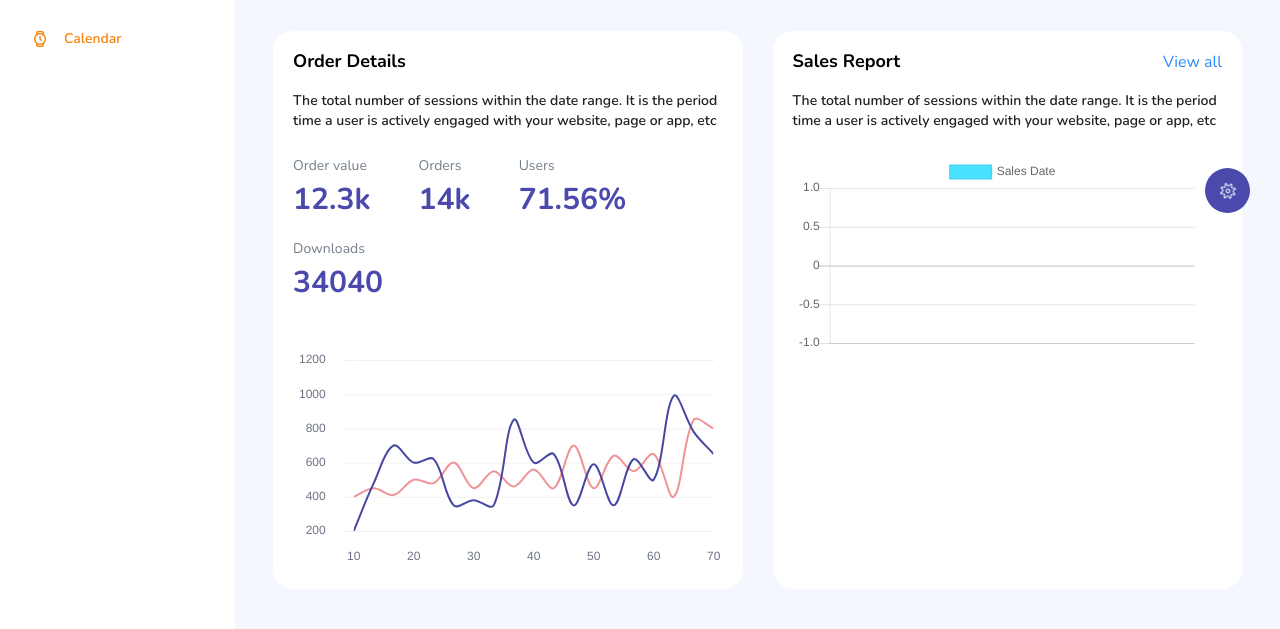
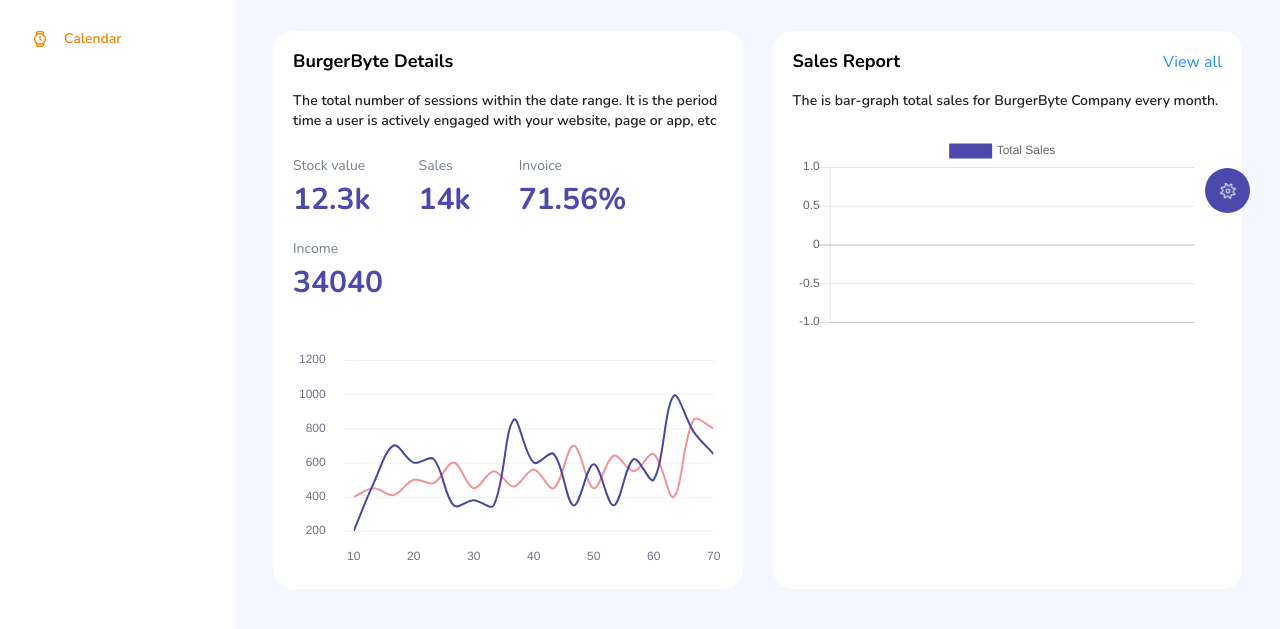
Before and after one commit to KingBard77/KitaFund, a PHP site: page /Adminstrator/DashBoard.php in a window 1280 px wide. Shown: the part 547-1176 px from the top of the page. Run offline with PHP 8.4, Linux system fonts and the light colour scheme; the visitor is signed in with stand-in values (Sample User, id 1); data that the repository does not hold is empty; style sheets or scripts are compiled from the project's sources.

Commit message:
BurgerByte

```diff
--- a/Adminstrator/DashBoard.php
+++ b/Adminstrator/DashBoard.php
@@ -149,24 +149,24 @@ $employee_num = mysqli_num_rows($employee);
             <div class="col-md-6 grid-margin stretch-card">
                 <div class="card">
                     <div class="card-body">
-                        <p class="card-title">Order Details</p>
+                        <p class="card-title">BurgerByte Details</p>
                         <p class="font-weight-500">The total number of sessions within the date range. It is the period
                             time a user is actively engaged with your website, page or app, etc</p>
                         <div class="d-flex flex-wrap mb-5">
                             <div class="mr-5 mt-3">
-                                <p class="text-muted">Order value</p>
+                                <p class="text-muted">Stock value</p>
                                 <h3 class="text-primary fs-30 font-weight-medium">12.3k</h3>
                             </div>
                             <div class="mr-5 mt-3">
-                                <p class="text-muted">Orders</p>
+                                <p class="text-muted">Sales</p>
                                 <h3 class="text-primary fs-30 font-weight-medium">14k</h3>
                             </div>
                             <div class="mr-5 mt-3">
-                                <p class="text-muted">Users</p>
+                                <p class="text-muted">Invoice</p>
                                 <h3 class="text-primary fs-30 font-weight-medium">71.56%</h3>
                             </div>
                             <div class="mt-3">
-                                <p class="text-muted">Downloads</p>
+                                <p class="text-muted">Income</p>
                                 <h3 class="text-primary fs-30 font-weight-medium">34040</h3>
                             </div>
                         </div>
@@ -181,14 +181,14 @@ $employee_num = mysqli_num_rows($employee);
                             <p class="card-title">Sales Report</p>
                             <a href="#" class="text-info">View all</a>
                         </div>
-                        <p class="font-weight-500">The total number of sessions within the date range. It is the period
-                            time a user is actively engaged with your website, page or app, etc</p>
-                        <canvas id="graphCanvas" class="chartjs-legend mt-4 mb-2"></canvas>
+                        <p class="font-weight-500">The is bar-graph total sales for BurgerByte Company every month.</p>
+                        <div id="sales-legend" class="chartjs-legend mt-4 mb-2"></div>
+
+                        <canvas id="graphCanvas"></canvas>
                         <script>
                         $(document).ready(function() {
                             showGraph();
                         });
-
 
                         function showGraph() {
                             {
@@ -196,22 +196,30 @@ $employee_num = mysqli_num_rows($employee);
                                     function(data) {
                                         console.log(data);
                                         var date = [];
-                                var SubTotal = [];
+                                        var sales = [];
+                                        var barColors = [
+                                            "rgba(75,73,172, 1.0)",
+                                            "rgba(75,73,172, 0.8)",
+                                            "rgba(75,73,172, 0.6)",
+                                            "rgba(75,73,172, 0.4)",
+                                            "rgba(75,73,172, 0.2)"
+                                        ];
+
 
                                         for (var i in data) {
-                                    date.push(data[i].Sales_Date);
-                                    SubTotal.push(data[i].SubTotal);
+                                            date.push(data[i].month);
+                                            sales.push(data[i].sales);
                                         }
 
                                         var chartdata = {
                                             labels: date,
                                             datasets: [{
-                                        label: 'Sales Date',
-                                        backgroundColor: '#49e2ff',
-                                        borderColor: '#46d5f1',
+                                                label: 'Total Sales',
+                                                backgroundColor: barColors,
+                                                borderColor: '#4B49AC',
                                                 hoverBackgroundColor: '#CCCCCC',
                                                 hoverBorderColor: '#666666',
-                                        data: SubTotal
+                                                data: sales
                                             }]
                                         };
 
@@ -785,7 +793,7 @@ $employee_num = mysqli_num_rows($employee);
         <script src="../js/Chart.roundedBarCharts.js"></script>
         <!-- End custom js for this page-->
 
-        <script type = "text/javascript" src = "../js/Chart.min.js" ></script>
+        <script type="text/javascript" src="../js/Chart.min.js"></script>
         <script type="text/javascript" src="../js/Chart.min.js"></script>
         <!--========== INCLUDE FOOTER ==========-->
         <?php include('../partials/Footer.html'); ?>
--- a/Database/Chart/Sales.php
+++ b/Database/Chart/Sales.php
@@ -5,7 +5,9 @@
   header('Content-Type: application/json');
   include '../connection.php';
 
-  $sqlQuery = "SELECT Sales_Id, SubTotal, Sales_Date FROM sales ORDER BY Sales_Id";
+  $sqlQuery = "SELECT MONTHNAME(Sales_Date) AS month, SUM(SubTotal) AS sales
+  FROM     sales
+  GROUP BY MONTHNAME(Sales_Date)";
 
   $result = mysqli_query($dbc,$sqlQuery);
 
```
Lines whose indentation alone changed are shown as unchanged.
